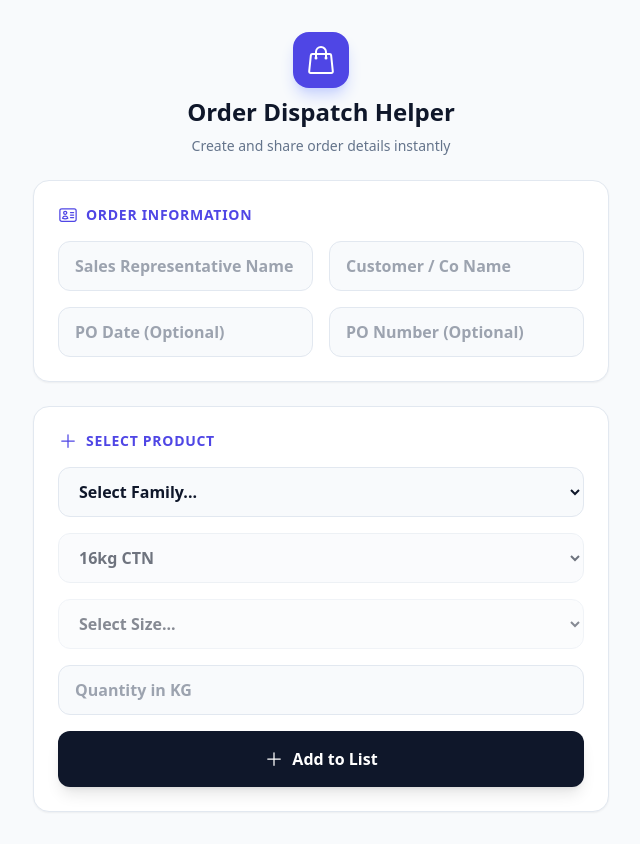
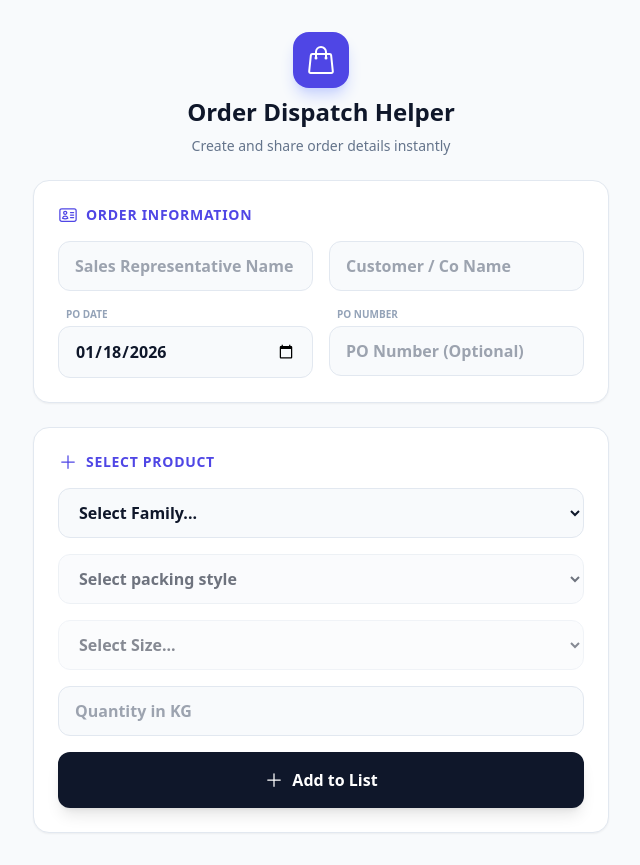
Before and after one commit to happyenterprises05-art/Sales-order, a React (Vite) app: page / in a window 1280 px wide. Shown: the whole page, without its empty margins (319-959 px from the left). Before the commit the page ends 844 px from the top, so only its background shows below. Built offline with nearby package versions, Linux system fonts and the light colour scheme.

Commit message:
Update App.tsx

```diff
--- a/src/App.tsx
+++ b/src/App.tsx
@@ -60,7 +60,7 @@ const App: React.FC = () => {
     const [customerName, setCustomerName] = useState('');
     const [salesPerson, setSalesPerson] = useState('');
     const [poNumber, setPoNumber] = useState('');
-    const [poDate, setPoDate] = useState('');
+    const [poDate, setPoDate] = useState(new Date().toISOString().split('T')[0]); // Default to today's date
     const [lines, setLines] = useState<OrderLine[]>([]);
     const [copied, setCopied] = useState(false);
     const [isModalOpen, setIsModalOpen] = useState(false);
@@ -99,8 +99,8 @@ const App: React.FC = () => {
             if (['7024', '8018-B2', '10018-M', '10018-G', '10018-D2', '8018-G'].includes(selectedFamily)) return 'Vacuum';
             return packingDefaults[selectedFamily] || 'Normal';
         }
-        return selectedPacking || availablePackingOptions[0];
-    }, [selectedFamily, selectedPacking, availablePackingOptions, isPackingDisabled]);
+        return selectedPacking;
+    }, [selectedFamily, selectedPacking, isPackingDisabled]);
 
     const availableSizes = useMemo(() => {
         if (!selectedFamily) return [];
@@ -111,7 +111,7 @@ const App: React.FC = () => {
     }, [selectedFamily]);
 
     const addLine = () => {
-        if (!selectedFamily || !selectedSize || !qty) return;
+        if (!selectedFamily || !selectedSize || !qty || (!isPackingDisabled && !selectedPacking)) return;
         setLines([...lines, {
             id: Math.random().toString(36).substr(2, 9),
             family: selectedFamily,
@@ -126,7 +126,11 @@ const App: React.FC = () => {
     const generateMessage = () => {
         const repLine = `Sales rep: ${salesPerson || 'N/A'}`;
         const coLine = `Co Name: ${(customerName || 'N/A').toUpperCase()}`;
-        const poDateLine = `PO Date: ${poDate || 'If any'}`;
+
+        // Format date to DD-MM-YYYY for the message
+        const formattedDate = poDate ? poDate.split('-').reverse().join('-') : 'If any';
+        const poDateLine = `PO Date: ${formattedDate}`;
+
         const poNumLine = `PO Number: ${poNumber || 'If any'}`;
         const prodHeader = `Product:`;
         const itemLines = lines.map((l) => {
@@ -157,17 +161,24 @@ const App: React.FC = () => {
                     <div className="grid grid-cols-1 md:grid-cols-2 gap-4">
                         <input value={salesPerson} onChange={(e) => setSalesPerson(e.target.value)} placeholder="Sales Representative Name" className="w-full px-4 py-3 bg-slate-50 border border-slate-200 rounded-xl outline-none font-semibold" />
                         <input value={customerName} onChange={(e) => setCustomerName(e.target.value)} placeholder="Customer / Co Name" className="w-full px-4 py-3 bg-slate-50 border border-slate-200 rounded-xl outline-none font-semibold" />
-                        <input value={poDate} onChange={(e) => setPoDate(e.target.value)} placeholder="PO Date (Optional)" className="w-full px-4 py-3 bg-slate-50 border border-slate-200 rounded-xl outline-none font-semibold" />
-                        <input value={poNumber} onChange={(e) => setPoNumber(e.target.value)} placeholder="PO Number (Optional)" className="w-full px-4 py-3 bg-slate-50 border border-slate-200 rounded-xl outline-none font-semibold" />
+                        <div className="flex flex-col">
+                            <label className="text-[10px] font-bold text-slate-400 uppercase ml-2 mb-1">PO Date</label>
+                            <input type="date" value={poDate} onChange={(e) => setPoDate(e.target.value)} className="w-full px-4 py-3 bg-slate-50 border border-slate-200 rounded-xl outline-none font-semibold" />
+                        </div>
+                        <div className="flex flex-col">
+                            <label className="text-[10px] font-bold text-slate-400 uppercase ml-2 mb-1">PO Number</label>
+                            <input value={poNumber} onChange={(e) => setPoNumber(e.target.value)} placeholder="PO Number (Optional)" className="w-full px-4 py-3 bg-slate-50 border border-slate-200 rounded-xl outline-none font-semibold" />
+                        </div>
                     </div>
                 </div>
                 <div className="bg-white rounded-2xl shadow-sm border border-slate-200 p-6 space-y-4">
                     <div className="flex items-center space-x-2 text-indigo-600 mb-2"><PlusIcon className="w-5 h-5" /><span className="font-bold text-sm uppercase tracking-wider">Select Product</span></div>
                     <div className="grid grid-cols-1 gap-4">
-                        <select value={selectedFamily} onChange={(e) => { setSelectedFamily(e.target.value); setSelectedSize(''); }} className="w-full px-4 py-3 bg-slate-50 border border-slate-200 rounded-xl font-bold outline-none">
+                        <select value={selectedFamily} onChange={(e) => { setSelectedFamily(e.target.value); setSelectedSize(''); setSelectedPacking(''); }} className="w-full px-4 py-3 bg-slate-50 border border-slate-200 rounded-xl font-bold outline-none">
                             <option value="">Select Family...</option>{FAMILY_OPTIONS.map(f => <option key={f} value={f}>{f}</option>)}
                         </select>
                         <select value={currentPacking} disabled={isPackingDisabled || !selectedFamily} onChange={(e) => setSelectedPacking(e.target.value)} className="w-full px-4 py-3 bg-slate-50 border border-slate-200 rounded-xl font-bold disabled:opacity-60 outline-none">
+                            {!isPackingDisabled && <option value="">Select packing style</option>}
                             {availablePackingOptions.map(opt => <option key={opt} value={opt}>{opt}</option>)}
                         </select>
                         <select value={selectedSize} disabled={!selectedFamily} onChange={(e) => setSelectedSize(e.target.value)} className="w-full px-4 py-3 bg-slate-50 border border-slate-200 rounded-xl font-bold disabled:opacity-50 outline-none">
```
